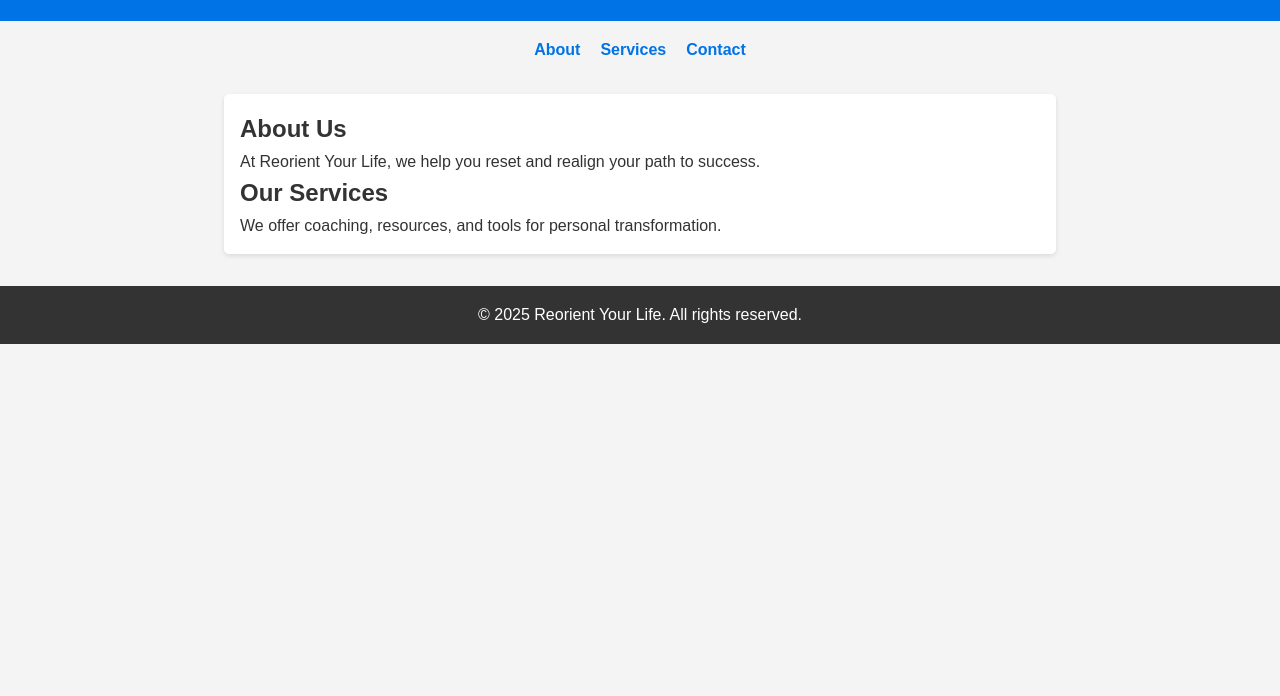
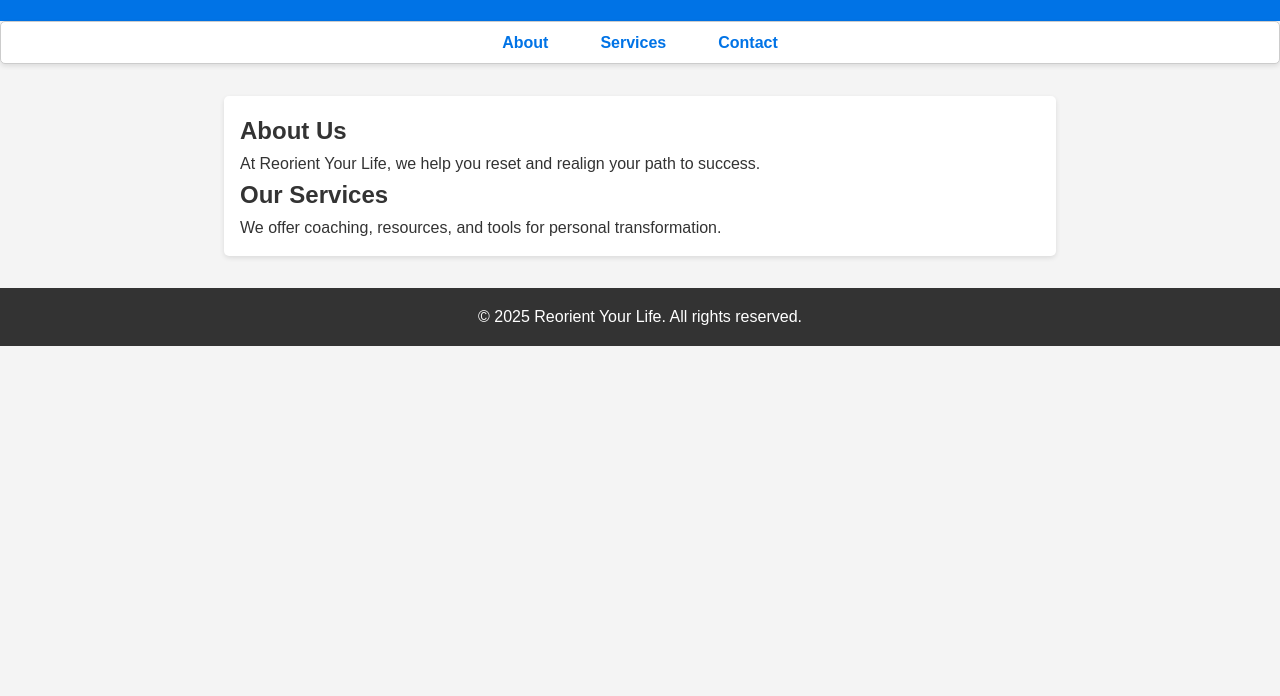
Before and after one commit to H0wler6/H0wler6.github.io, a plain HTML site: page index.html in a window 1280 px wide. Shown: the part 104-800 px from the top of the page. Drawn offline with Linux system fonts and the light colour scheme.

Commit message:
Update index.html

```diff
--- a/index.html
+++ b/index.html
@@ -11,13 +11,16 @@
         <h1>Welcome to Reorient Your Life</h1>
         <p>Your roadmap to health, wealth, and happiness.</p>
     </header>
-    <nav>
-        <ul>
-            <li><a href="#about">About</a></li>
-            <li><a href="#services">Services</a></li>
-            <li><a href="#contact">Contact</a></li>
-        </ul>
-    </nav>
+    <nav class="hamburger-menu">
+    <button class="menu-toggle" aria-label="Toggle Menu">
+        &#9776; <!-- Hamburger Icon -->
+    </button>
+    <ul class="menu">
+        <li><a href="#about">About</a></li>
+        <li><a href="#services">Services</a></li>
+        <li><a href="#contact">Contact</a></li>
+    </ul>
+</nav>
     <main>
         <section id="about">
             <h2>About Us</h2>
```
